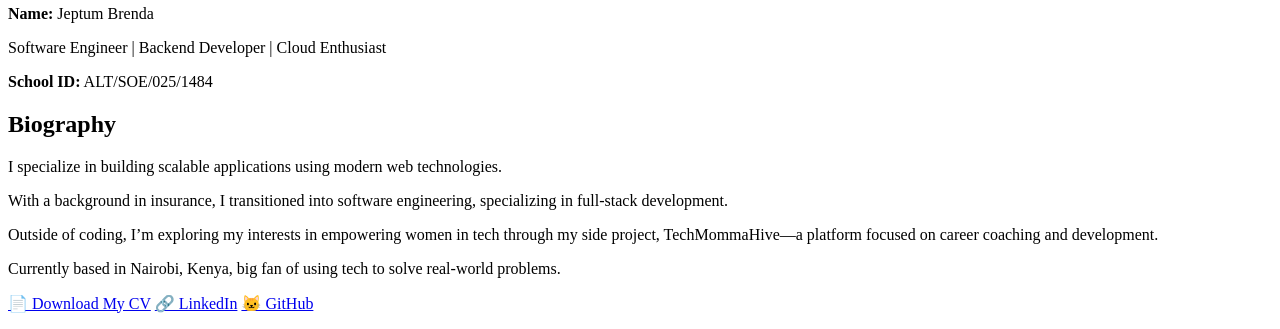
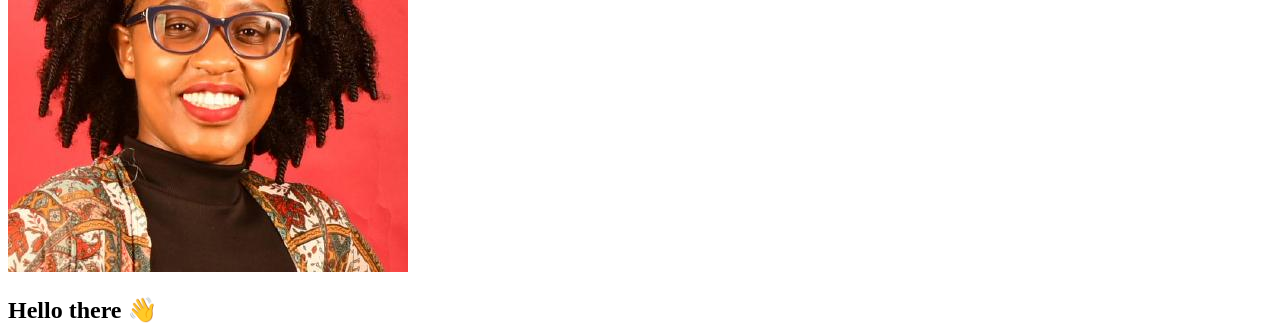
Before and after one commit to bjeptum/Alt_School_assignments, a plain HTML site: page assignment_01_basic_webpage/index.html in a window 1280 px wide. Shown: the part 136-465 px from the top of the page. Drawn offline with Linux system fonts and the light colour scheme.

Commit message:
Images updated

```diff
--- a/assignment_01_basic_webpage/index.html
+++ b/assignment_01_basic_webpage/index.html
@@ -10,7 +10,7 @@
   <!-- Intro Section -->
   <section id="intro-section">
     <div class="intro-left">
-      <img src="assets/prof_pic.jpeg" alt="Profile picture of Jeptum Brenda" class="profile-pic">
+      <img src="assets/images/prof_pic.jpeg" alt="Profile picture of Jeptum Brenda" class="profile-pic" />
       <h2>Hello there 👋</h2>
     </div>
     <div class="intro-right">
```
Also changed, not shown: 1 other file.
